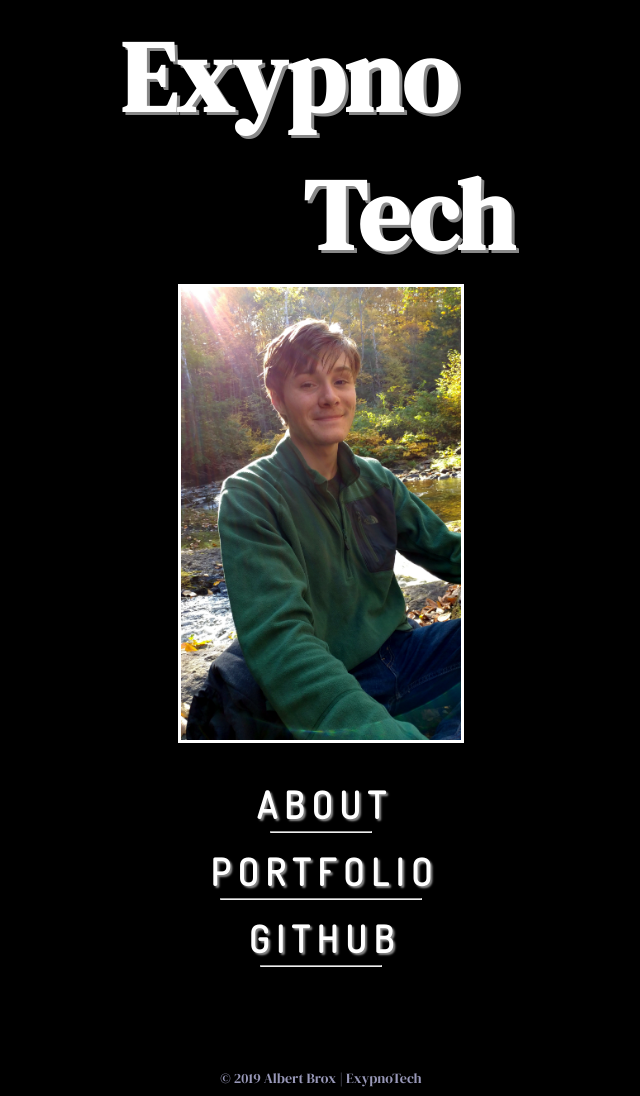
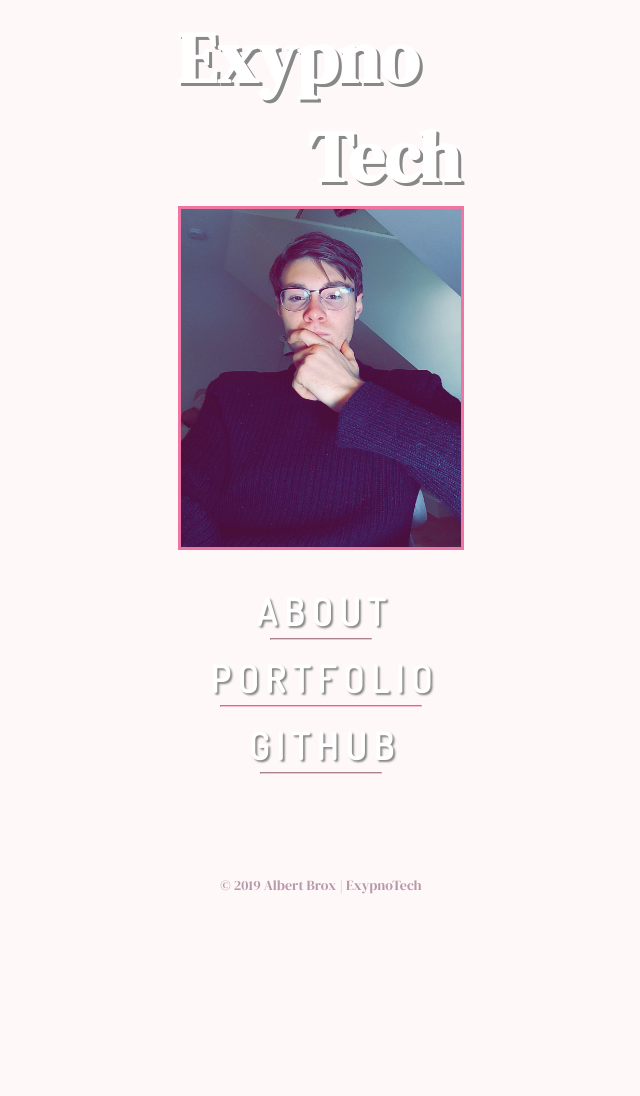
Before and after one commit to bytesuji/exypno2, a PHP site: page / in a window 1280 px wide. Shown: the whole page, without its empty margins (319-959 px from the left). After the commit the page ends 894 px from the top, so only its background shows below. Run offline with PHP 8.4, Linux system fonts and the light colour scheme.

Commit message:
update site design

```diff
--- a/index.html
+++ b/index.html
@@ -13,7 +13,7 @@
       &nbsp;&nbsp;&nbsp;&nbsp;&nbsp;&nbsp;&nbsp;&nbsp;Tech</h1>
   </div>
 
-  <img class="portrait" alt="picture of albert" src="/media/bookmill-widecrop.jpg" />
+  <img class="portrait" alt="picture of albert" src="/media/portrait.jpg" />
   <div class="center">
   <h2 class="fakelink" id="about">
       A B O U T</h2>
@@ -27,10 +27,9 @@
   keeping the big picture in mind. If you want to collaborate, email
   <a href="mailto:albert@exypno.tech">albert@exypno.tech</a>.</p>
   -->
-  Hi, I'm Albert! My passions include instant coffee, machine learning, good design,
-  and getting lost in the woods. If my years spent with the machines have taught
-  me anything, it's that programming is more art than science. If you want to
-  work together, email <a href="mailto:albert@exypno.tech">albert@exypno.tech</a>.
+  Albert. Data engineering, machine learning, appreciating Ruby. Hiking and
+  drinking a lot of espresso at any hour. Interested in category theory, digital
+  surveillance and encryption, anything Focault said. Mostly interested in people.
   </p>
 
   <h2 class="fakelink" id="portfolio" style="margin-top: 15px">
--- a/main.css
+++ b/main.css
@@ -2,13 +2,14 @@
 @import url('https://fonts.googleapis.com/css?family=Dosis&display=swap');
 
 body {
-  background-color: black;
-  color: #fff;
+  background-color: #fff8f8;
+  color: #886b78;
   font-family: 'DM Serif Display', serif;
-  font-size: 50px;
+  font-size: 36px;
 }
 
 h1 {
+  color: white;
   margin: 0 auto;
   width: 50%;
   max-width: 1000px;
@@ -30,7 +31,7 @@ h2 {
 
 hr {
   margin: 3px auto;
-  color: #ccc;
+  border-color: #ffbdd6;
 }
 
 a {
@@ -44,11 +45,11 @@ a {
 }
 
 a:hover {
-  color: #8df4d0;
+  color: #f48dbc;
 }
 
 footer {
-  color: #9898b8;
+  color: #b898ab;
   font-size: 14px;
   text-align: center;
   margin-top: 3%;
@@ -70,14 +71,14 @@ footer {
 }
 
 .fakelink:hover {
-  color: #8df4d0;
+  color: #f48dbc;
   cursor: pointer;
 }
 
 .portrait {
   display: flex;
   margin: 0 auto 3% auto;
-  border: 3px solid white;
+  border: 3px solid #ef76a3;
   width: 280px; /* overridden by javascript! I put J.I.C. of noscript. */
 }
 
@@ -85,7 +86,6 @@ footer {
   width: 552px;
   font-size: 23px;
   font-family: 'Dosis', sans-serif;
-  color: white;
   margin: 0 auto;
   text-align: justify;
   display: none;
```
Also changed, not shown: media/portrait.jpg (added).
